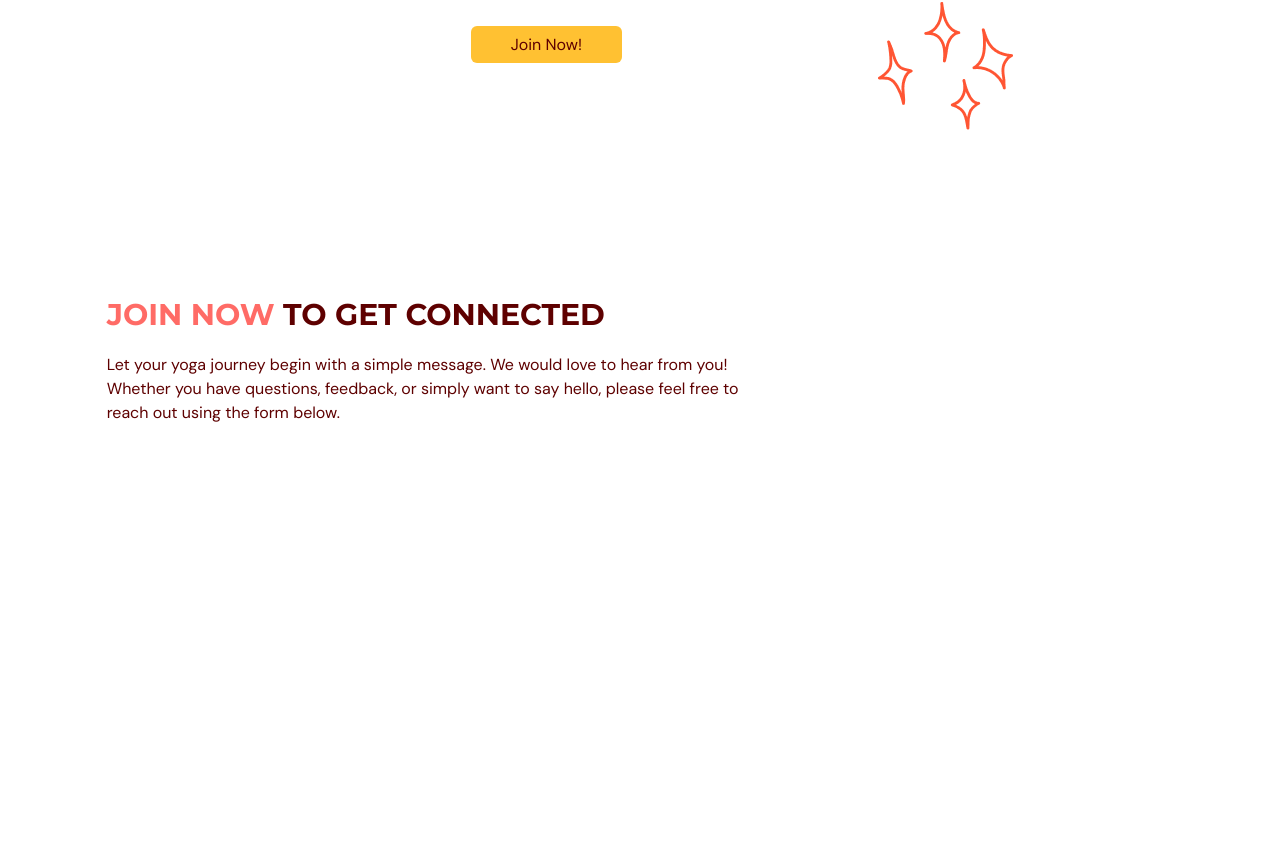
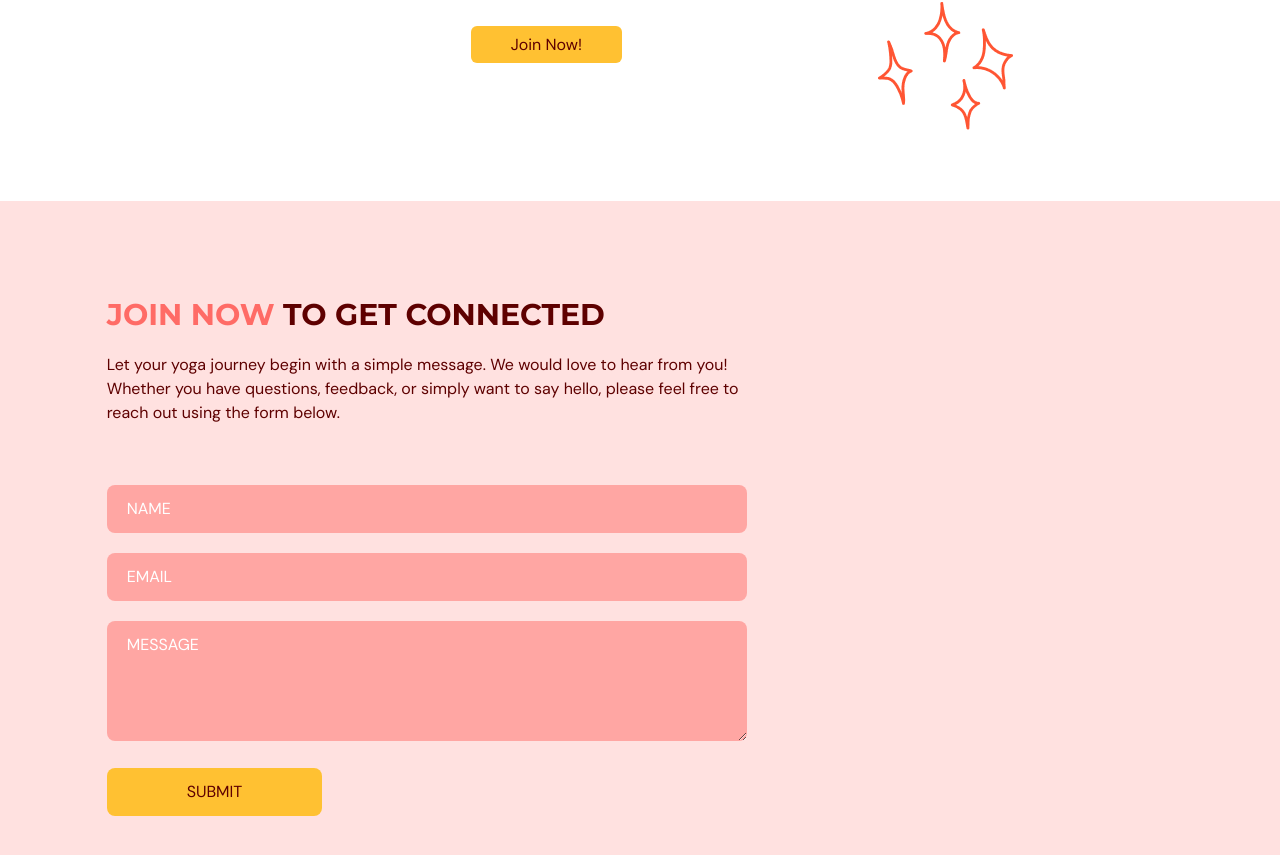
Before and after one commit to birdpersonn/pilates-site, a React (Vite) app: page / in a window 1280 px wide. Shown: the part 1939-2794 px from the top of the page. Before the commit the page ends 2512 px from the top, so only its background shows below. Built offline with nearby package versions, Linux system fonts and the light colour scheme.

Commit message:
add form to contact section

```diff
--- a/src/scenes/contactUs/index.tsx
+++ b/src/scenes/contactUs/index.tsx
@@ -9,8 +9,24 @@
 }
 
 const ContactUs = ({ setSelectedPage }: Props) => {
+    const inputStyles = `mt-5 w-full rounded-lg bg-primary-300 px-5 py-3 placeholder-white`;
+
+    const {
+        register,
+        trigger,
+        formState: { errors }
+    } = useForm();
+
+    const onSubmit = async (e: any) => {
+        const isValid = await trigger();
+        if (!isValid) {
+            e.preventDefault();
+        }
+    }
+
     return (
-        <section id="contactus" className="mx-auto w-5/6 pt-24 pb-32">
+        <section id="contactus" className="bg-primary-100 w-full pt-24 pb-32">
+            <div className="w-5/6 mx-auto">
                 <motion.div
                     onViewportEnter={() => setSelectedPage(SelectedPage.ContactUs)}
                 >
@@ -41,7 +57,92 @@
                             to reach out using the form below.
                         </p>
                     </motion.div>
+
+                    {/* FORM AND IMAGE */}
+                    <div className="mt-10 justify-between gap-8 md:flex">
+                        <motion.div
+                            className="mt-10 basis-3/5 md:mt-0"
+                            initial="hidden"
+                            whileInView="visible"
+                            viewport={{ once: true, amount: 0.5 }}
+                            transition={{ duration: 0.6 }}
+                            variants={{
+                                hidden: {
+                                    opacity: 0,
+                                    y: 50
+                                },
+                                visible: {
+                                    opacity: 1,
+                                    y: 0
+                                }
+                            }}
+                        >
+                            <form
+                                target="_blank"
+                                onSubmit={onSubmit}
+                                action="https://formsubmit.co/be0a2bf19d66f90579aab6bf033a8dd2"
+                                method="POST"
+                            >
+                                <input
+                                    className={inputStyles}
+                                    type="text"
+                                    placeholder="NAME"
+                                    {...register("name", {
+                                        required: true,
+                                        maxLength: 100,
+                                    })}
+                                />
+                                {errors.name && (
+                                    <p className="mt-1 text-primary-500">
+                                        {errors.name.type === "required" && "This field is required."}
+                                        {errors.name.type === "maxLength" && "Max length is 100 characters."}
+                                    </p>
+                                )}
+
+                                <input
+                                    className={inputStyles}
+                                    type="text"
+                                    placeholder="EMAIL"
+                                    {...register("email", {
+                                        required: true,
+                                        pattern: /^[A-Z0-9._%+-]+@[A-Z0-9.-]+\.[A-Z]{2,}$/i,
+                                    })}
+                                />
+                                {errors.email && (
+                                    <p className="mt-1 text-primary-500">
+                                        {errors.email.type === "required" && "This field is required."}
+                                        {errors.email.type === "pattern" && "Invalid email address."}
+                                    </p>
+                                )}
+
+                                <textarea
+                                    className={inputStyles}
+                                    placeholder="MESSAGE"
+                                    rows={4}
+                                    cols={50}
+                                    {...register("message", {
+                                        required: true,
+                                        maxLength: 2000,
+                                    })}
+                                />
+                                {errors.message && (
+                                    <p className="mt-1 text-primary-500">
+                                        {errors.message.type === "required" && "This field is required."}
+                                        {errors.message.type === "maxLength" && "Max length is 2000 characters."}
+                                    </p>
+                                )}
+
+                                <button
+                                    type="submit"
+                                    className="mt-5 rounded-lg bg-secondary-500 px-20 py-3 transition duration-500 hover:text-white"
+                                >
+                                    SUBMIT
+                                </button>
+                            </form>
                         </motion.div>
+                    </div>
+                </motion.div>
+            </div>
         </section>
     )
 }
```
Lines whose indentation alone changed are shown as unchanged.
